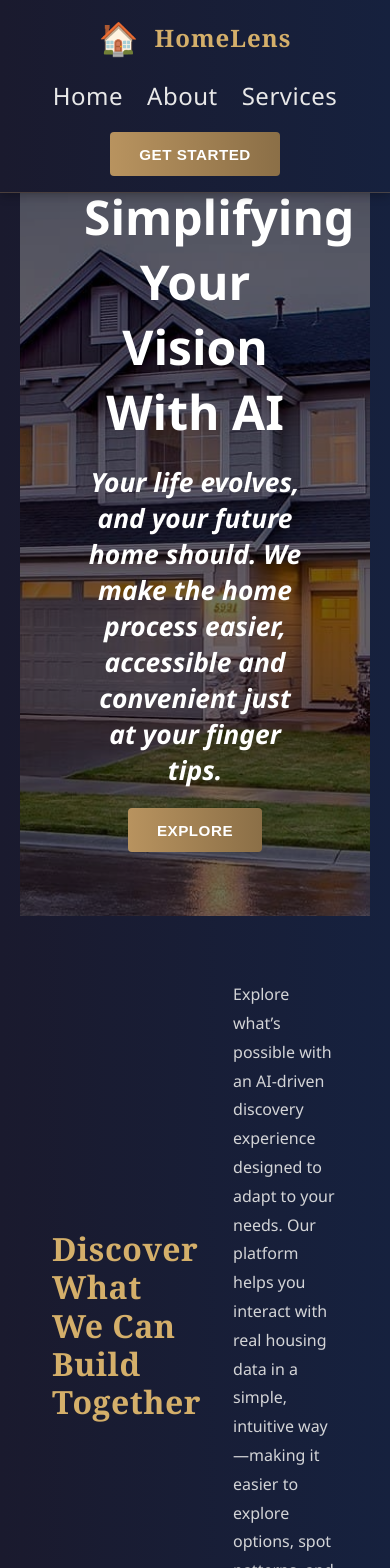
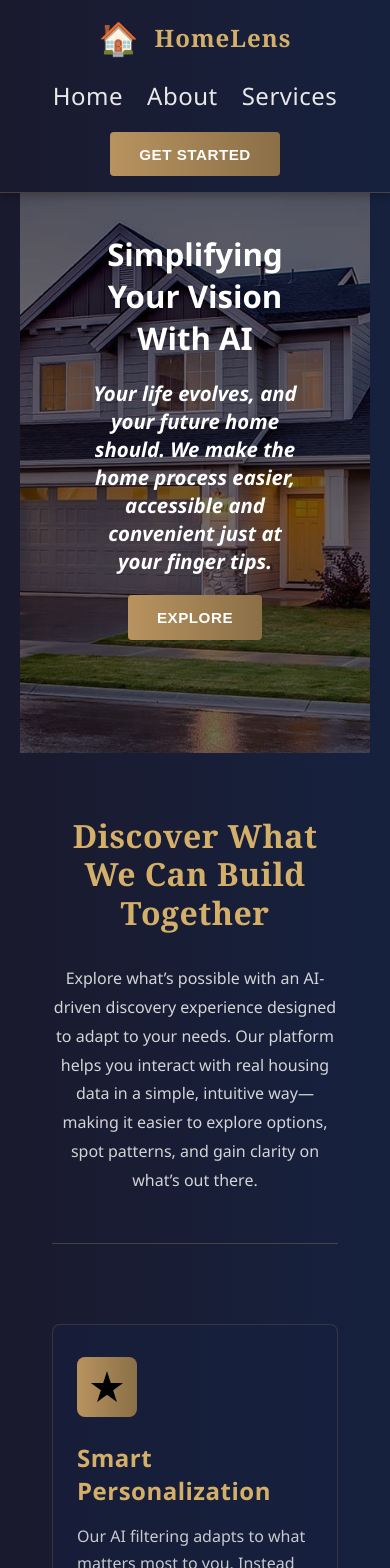
Before and after one commit to Rs134/HomeLens, a React (Vite) app in the folder frontend/: page / in a window 390 px wide. Shown: the top 1568 px of the page. Built offline with nearby package versions, Linux system fonts and the light colour scheme.

Commit message:
Optimized strucutre and responsiveness more in depth

```diff
--- a/frontend/src/api.css
+++ b/frontend/src/api.css
@@ -156,3 +156,27 @@ textarea::placeholder {
 .banner-close:hover {
   background: rgba(255, 255, 255, 0.3);
 }
+
+@media (max-width: 750px) {
+    .homes-container {
+      grid-template-columns: repeat(2, 1fr);
+    }
+
+    .input-container textarea {
+        width: 100%;
+    }
+}
+
+@media (max-width: 500px) {
+  .homes-container {
+    grid-template-columns: repeat(1, 1fr);
+  }
+
+  .input-container textarea {
+      width: 100%;
+  }
+
+  .home-card{
+    text-align: center;
+  }
+}
--- a/frontend/src/index.css
+++ b/frontend/src/index.css
@@ -129,10 +129,9 @@ body{
     content: "";
     position: absolute;
     inset: 0;
-    background: rgba(0, 0, 0, 0.55); /* darkness */
+    background: rgba(0, 0, 0, 0.55);
   }
 
-  /* Make sure text stays above overlay */
   #home > * {
     position: relative;
     z-index: 1;
@@ -488,3 +487,37 @@ body{
         width: 100%;
     }
 }
+
+@media (max-width: 550px) {
+    .services-image img{
+        width: 100%;
+    }
+
+    .home-headline{
+        font-size: 1.7rem;
+    }
+
+    .home-caption{
+        font-size: 0.95rem;
+    }
+}
+
+@media (max-width: 450px) {
+    .services-image img{
+        width: 100%;
+        height: 200px;
+    }
+
+    .home-headline{
+        font-size: 1.3rem;
+    }
+
+    .home-caption{
+        font-size: 0.85rem;
+    }
+
+    .about-headline{
+        flex-direction: column;
+        text-align: center;
+    }
+}
```
